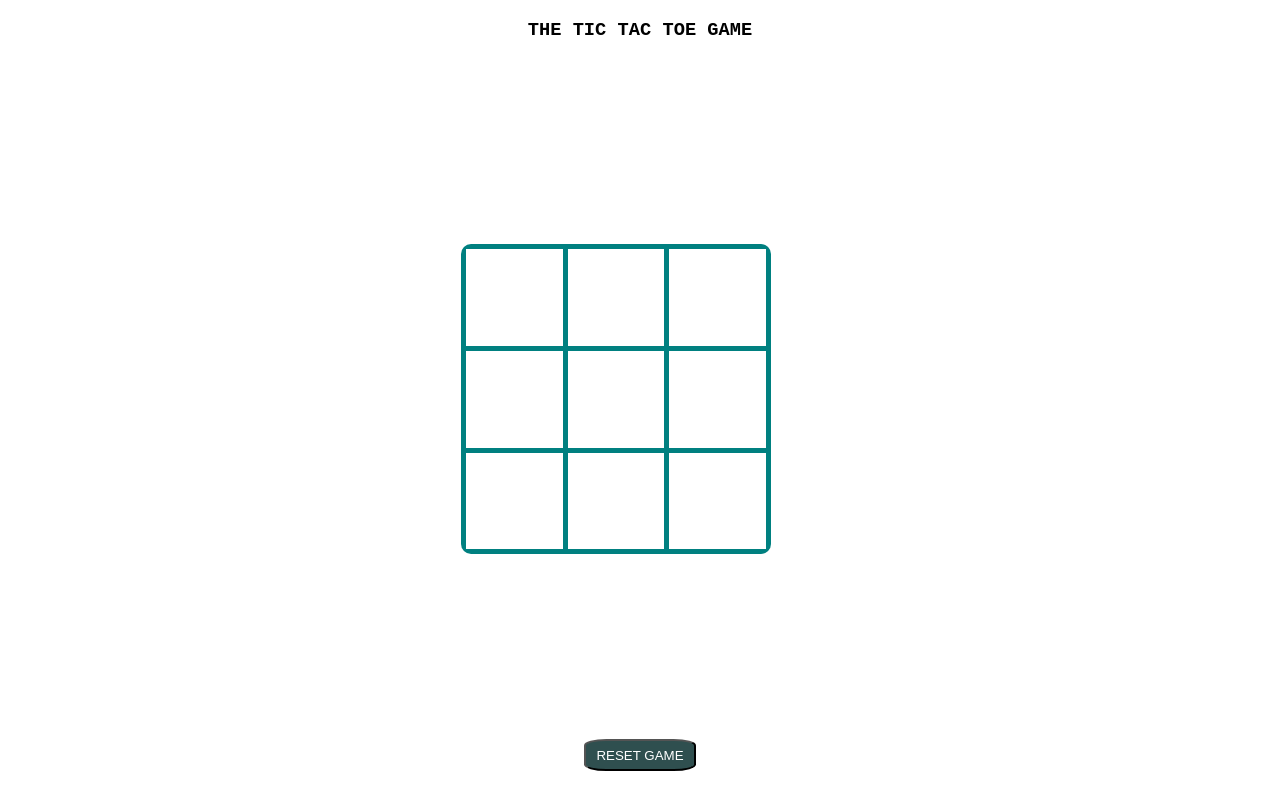
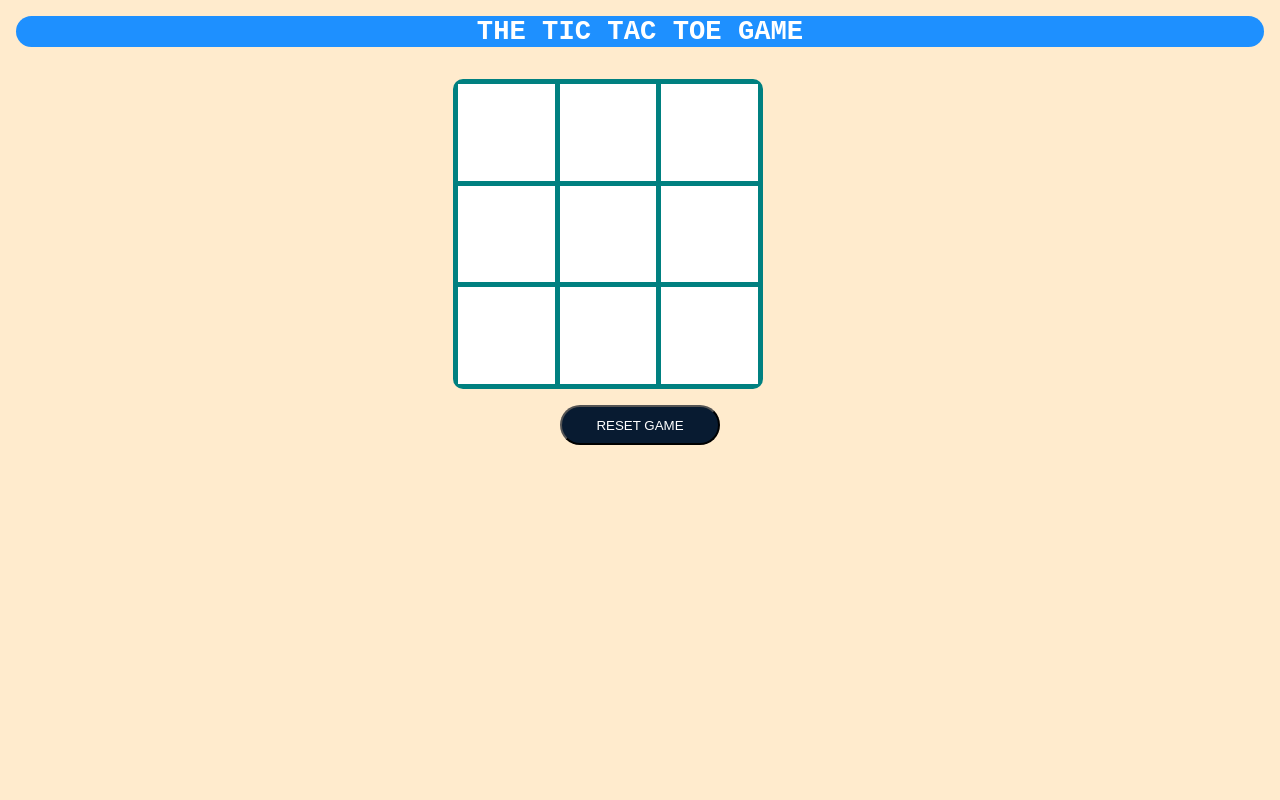
Before and after one commit to MD-NABEEL-T/tic-tac-toe, a plain HTML site: page index.html in a window 1280 px wide. Drawn offline with Linux system fonts and the light colour scheme.

Commit message:
Update tic tac toe.css and added some transition properties and more

```diff
--- a/tic tac toe.css
+++ b/tic tac toe.css
@@ -1,12 +1,23 @@
-
+*{
+  padding:0;
+  margin:0;
+  background-color:blanchedalmond;
+  transition:all 1s;
+}
 h3 {
     text-align: center;
+    background-color: dodgerblue;
+    color:white;
     font-family: 'Courier New', Courier, monospace;
+    font-size: 1.7rem;
+    margin:1rem;
+    border-radius:1rem;
+    /* transition:all 3s; */
   }
 
   #container {
-    width: 95vw;
-    height: 85vh;
+    max-width: 95vw;
+    max-height: 85vh;
     display: flex;
     justify-content: center;
     align-items: center;
@@ -14,8 +25,8 @@ h3 {
 
   /* Game Box (Tic Tac Toe Grid) */
   #box {
-    width: min(90vw, 300px);
-    height: min(90vw, 300px);
+    width: min(85vw, 300px);
+    height: min(85vw, 300px);
     border-radius: 10px;
     background-color: teal;
     display: grid;
@@ -23,6 +34,7 @@ h3 {
     grid-template-rows: 1fr 1fr 1fr;
     gap: 5px;
     padding: 5px;
+    margin:1rem;
   }
 
   /* Button Styles */
@@ -51,18 +63,30 @@ h3 {
 
   /* Reset Button Styles */
   #resetbtn {
-    background-color: darkslategrey;
+    background-color: #081b31;
     color: white;
     text-align: center;
-    border-radius: 20%;
+    border-radius: 2rem;
     border: 10% solid black;
-    width: 7rem;
-    height: 2rem;
+    width: 10rem;
+    height: 2.5rem;
   }
-
+  #resetbtn:hover{
+    opacity:0.5;
+  }
+  #winner{
+    text-align: center;
+  }
   #p{
       text-align: center;
       font-family: 'Permanent Marker', cursive;
+      background-color: black;
+      display:inline;
+      /* display:flex; */
+      color:white;
+      font-size: 1.5rem;
+      border-radius:0.5rem;
+      transition:all 2s;
     }
 
     .x{
```
